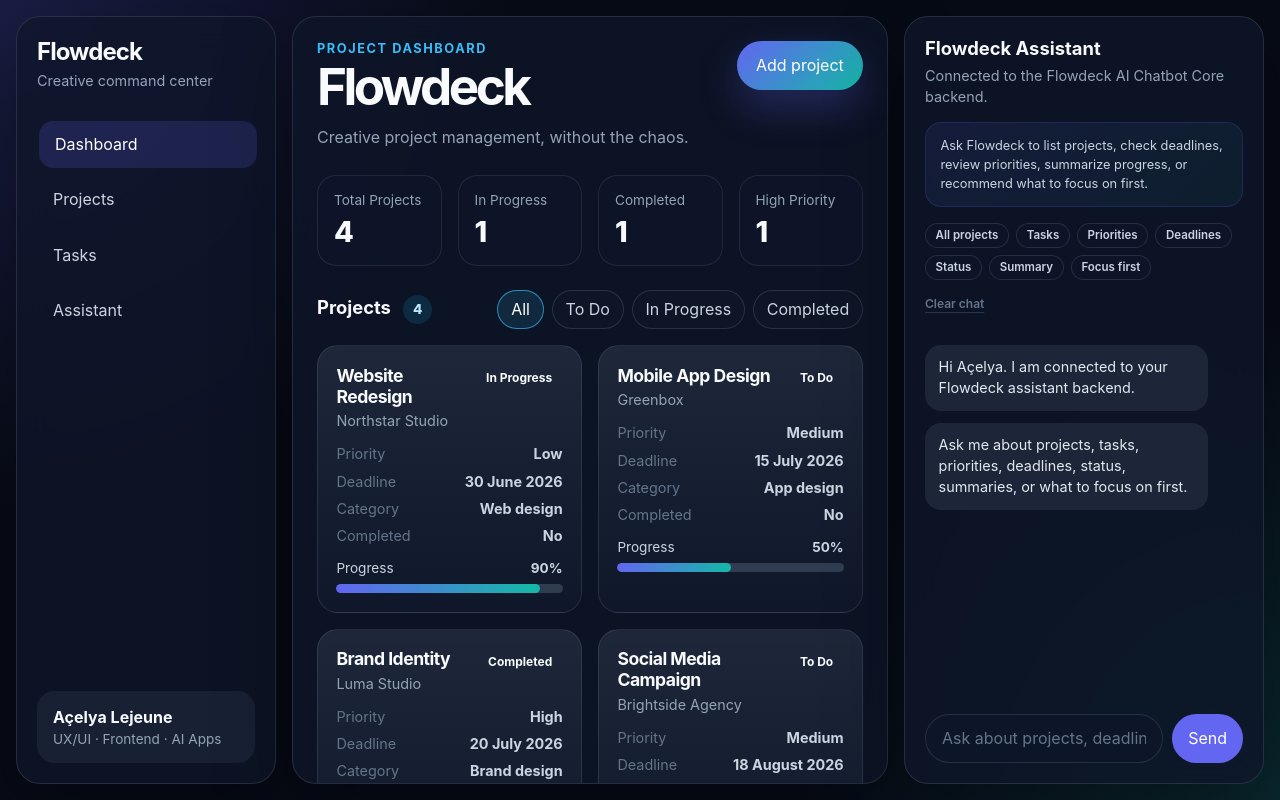
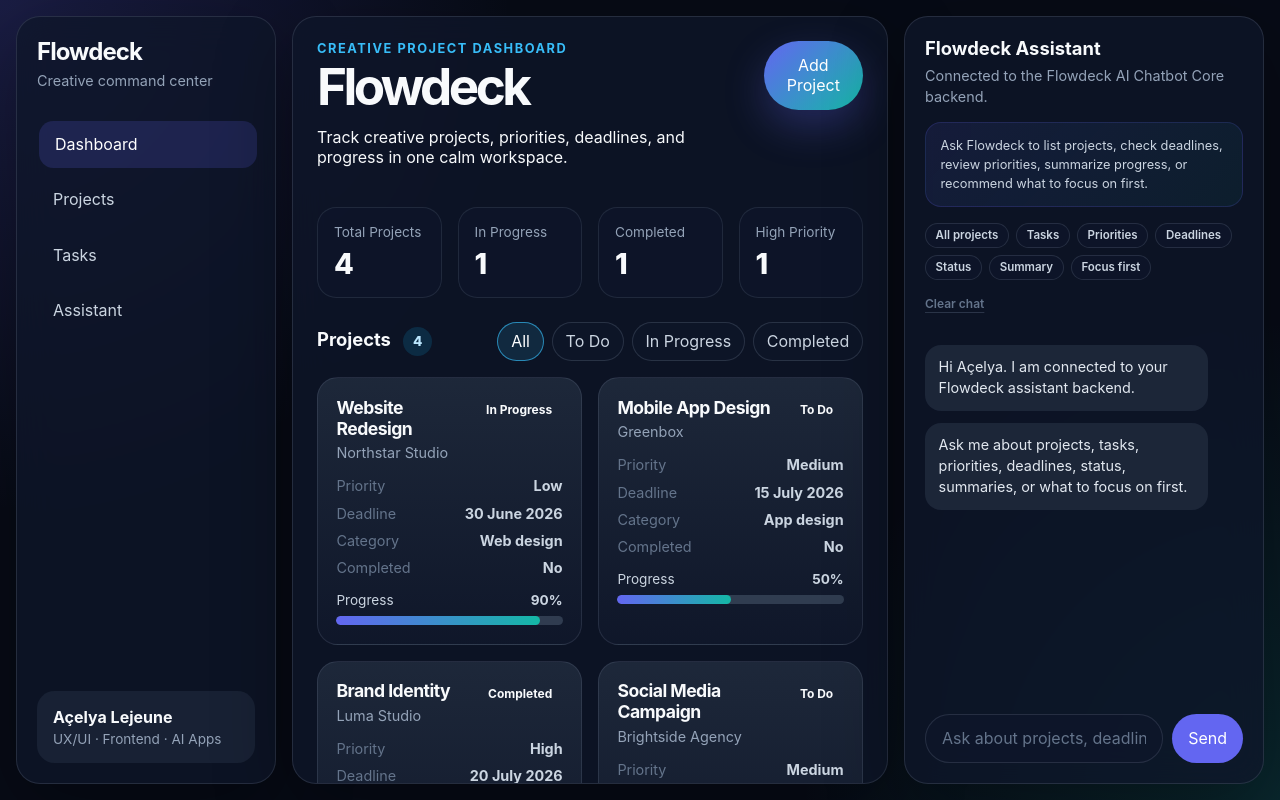
Before and after one commit to LejeuneA/flowdeck, a React (Vite) app: page / in a window 1280 px wide. Built offline with nearby package versions, Linux system fonts and the light colour scheme.

Commit message:
Prepare Add Project state flow

```diff
--- a/src/App.tsx
+++ b/src/App.tsx
@@ -7,29 +7,38 @@ import Sidebar from "./components/Sidebar";
 import { projects } from "./data/projects";
 import type { ProjectStatusFilter } from "./types/Project";
 import { getProjectStats } from "./utils/projectStats";
+import { createDefaultProject } from "./utils/createProject";
 
 function App() {
     const [selectedStatus, setSelectedStatus] =
         useState<ProjectStatusFilter>("All");
+
+    const [projectList, setProjectList] = useState(projects);
+
+    function handleAddProject() {
+        const newProject = createDefaultProject();
+
+        setProjectList((currentProjects) => [...currentProjects, newProject]);
+    }
 
     const {
         totalProjects,
         inProgressProjects,
         completedProjects,
         highPriorityProjects,
-    } = getProjectStats(projects);
+    } = getProjectStats(projectList);
 
     const filteredProjects =
         selectedStatus === "All"
-            ? projects
-            : projects.filter((project) => project.status === selectedStatus);
+            ? projectList
+            : projectList.filter((project) => project.status === selectedStatus);
 
     return (
         <div className="flowdeck">
             <Sidebar />
 
             <main className="flowdeck__main">
-                <DashboardHeader />
+                <DashboardHeader onAddProject={handleAddProject} />
 
                 <DashboardStats
                     totalProjects={totalProjects}
--- a/src/components/DashboardHeader.tsx
+++ b/src/components/DashboardHeader.tsx
@@ -1,15 +1,26 @@
-function DashboardHeader() {
+type DashboardHeaderProps = {
+    onAddProject: () => void;
+};
+
+function DashboardHeader({ onAddProject }: DashboardHeaderProps) {
     return (
         <header className="flowdeck__header">
             <div>
-                <p className="flowdeck__eyebrow">Project Dashboard</p>
-                <h2 className="flowdeck__title">Flowdeck</h2>
-                <p className="flowdeck__description">
-                    Creative project management, without the chaos.
+                <p className="flowdeck__eyebrow">Creative project dashboard</p>
+                <h1 className="flowdeck__title">Flowdeck</h1>
+                <p className="flowdeck__subtitle">
+                    Track creative projects, priorities, deadlines, and progress in one
+                    calm workspace.
                 </p>
             </div>
 
-            <button className="flowdeck__primary-button">Add project</button>
+            <button
+                className="flowdeck__primary-button"
+                type="button"
+                onClick={onAddProject}
+            >
+                Add Project
+            </button>
         </header>
     );
 }
--- /dev/null
+++ b/src/utils/createProject.ts
@@ -0,0 +1,15 @@
+import type { Project } from "../types/Project";
+
+export function createDefaultProject(): Project {
+    return {
+        id: Date.now(),
+        title: "New Project",
+        client: "New Client",
+        status: "To Do",
+        priority: "Medium",
+        deadline: "2026-09-01",
+        category: "New category",
+        progress: 0,
+        completed: false,
+    };
+}
```
